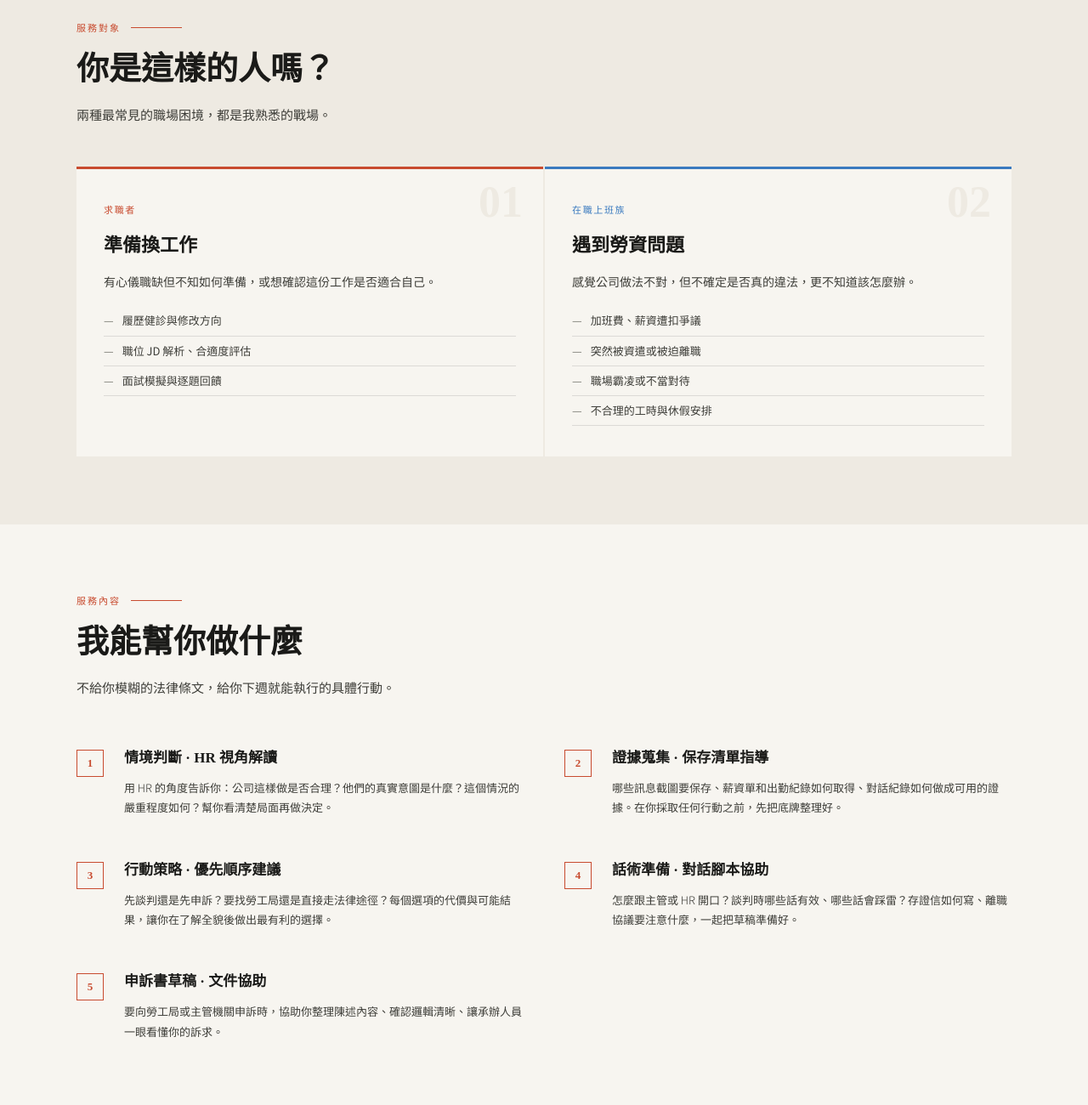
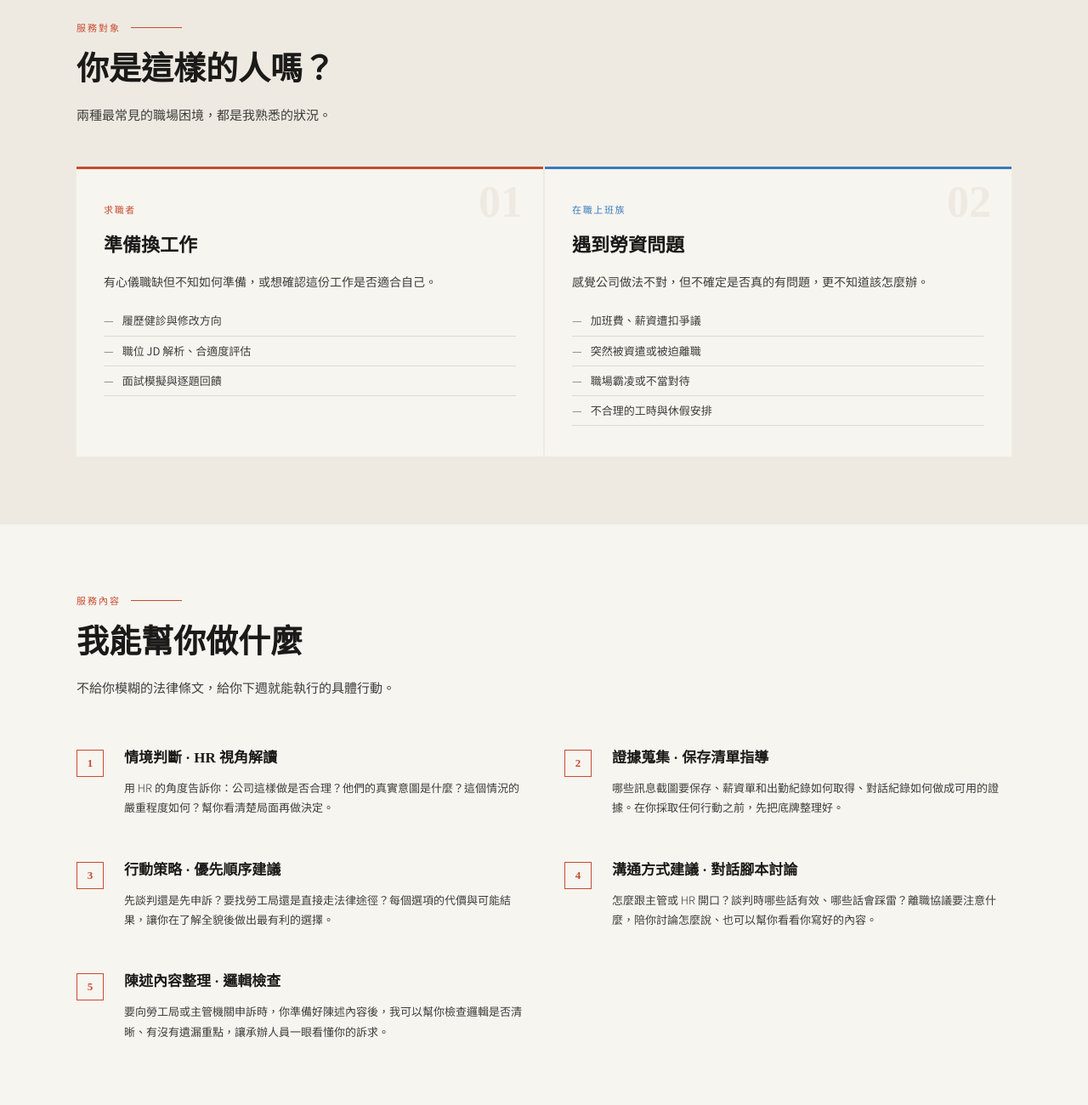
Before and after one commit to workplace-rights/workplace-rights, a plain HTML site: page index.html in a window 1280 px wide. Shown: the part 880-2180 px from the top of the page at 85% size. Drawn offline with Linux system fonts and the light colour scheme.

Commit message:
Update index.html

```diff
--- a/index.html
+++ b/index.html
@@ -337,9 +337,8 @@
       站在你這邊
     </h1>
     <p class="hero-sub" data-edit="hero-sub">
-      不是律師，但比律師更懂公司的 HR 在想什麼。
-      從薪資爭議、非法資遣到職場霸凌，
-      用實戰經驗幫你判斷、蒐集證據、擬定策略。
+      不解讀特定法律條文是否適用、不對「是否違法」做出結論性判斷，
+      聚焦在「以HR實務角度建議你可以怎麼準備、怎麼蒐證、怎麼溝通」
     </p>
     <div class="hero-btns">
       <a href="#form" class="btn-primary" data-edit="hero-btn-primary">填寫諮詢表單</a>
@@ -367,7 +366,7 @@
   <div class="container">
     <div class="section-label">服務對象</div>
     <h2 class="section-title" data-edit="who-title">你是這樣的人嗎？</h2>
-    <p class="section-sub" data-edit="who-sub">兩種最常見的職場困境，都是我熟悉的戰場。</p>
+    <p class="section-sub" data-edit="who-sub">兩種最常見的職場困境，都是我熟悉的狀況。</p>
     <div class="who-grid" style="grid-template-columns: repeat(auto-fit, minmax(280px, 1fr));">
       <div class="who-card c1">
         <div class="who-num">01</div>
@@ -384,7 +383,7 @@
         <div class="who-num">02</div>
         <span class="who-tag" data-edit="who2-tag">在職上班族</span>
         <h3 data-edit="who2-title">遇到勞資問題</h3>
-        <p data-edit="who2-desc">感覺公司做法不對，但不確定是否真的違法，更不知道該怎麼辦。</p>
+        <p data-edit="who2-desc">感覺公司做法不對，但不確定是否真的有問題，更不知道該怎麼辦。</p>
         <ul class="who-list">
           <li>加班費、薪資遭扣爭議</li>
           <li>突然被資遣或被迫離職</li>
@@ -427,15 +426,15 @@
       <div class="what-item">
         <div class="what-num">4</div>
         <div>
-          <h4>話術準備 · 對話腳本協助</h4>
-          <p>怎麼跟主管或 HR 開口？談判時哪些話有效、哪些話會踩雷？存證信如何寫、離職協議要注意什麼，一起把草稿準備好。</p>
+          <h4>溝通方式建議 · 對話腳本討論</h4>
+          <p>怎麼跟主管或 HR 開口？談判時哪些話有效、哪些話會踩雷？離職協議要注意什麼，陪你討論怎麼說、也可以幫你看看你寫好的內容。</p>
         </div>
       </div>
       <div class="what-item">
         <div class="what-num">5</div>
         <div>
-          <h4>申訴書草稿 · 文件協助</h4>
-          <p>要向勞工局或主管機關申訴時，協助你整理陳述內容、確認邏輯清晰、讓承辦人員一眼看懂你的訴求。</p>
+          <h4>陳述內容整理 · 邏輯檢查</h4>
+          <p>要向勞工局或主管機關申訴時，你準備好陳述內容後，我可以幫你檢查邏輯是否清晰、有沒有遺漏重點，讓承辦人員一眼看懂你的訴求。</p>
         </div>
       </div>
     </div>
@@ -471,7 +470,7 @@
         <div class="step-n">04</div>
         <span class="step-badge">視需求加購</span>
         <h4 data-edit="step4-title">持續陪跑支援</h4>
-        <p data-edit="step4-desc">申訴書撰寫協助、談判前的話術確認、或月方案持續追蹤進度——根據你的需求彈性規劃。</p>
+        <p data-edit="step4-desc">陳述內容檢查、談判前的對話內容確認、或月方案持續追蹤進度——根據你的需求彈性規劃。</p>
       </div>
     </div>
   </div>
```
